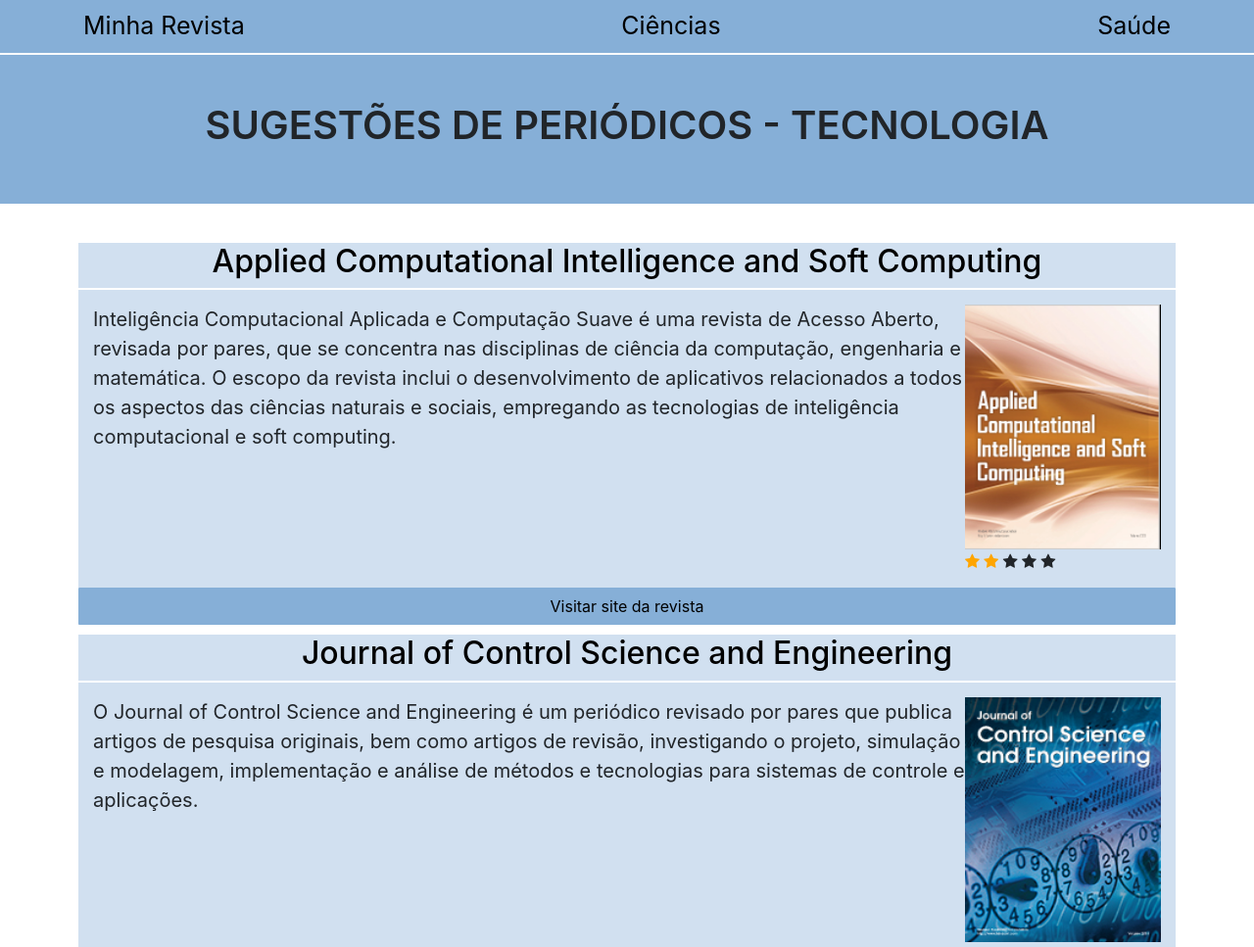
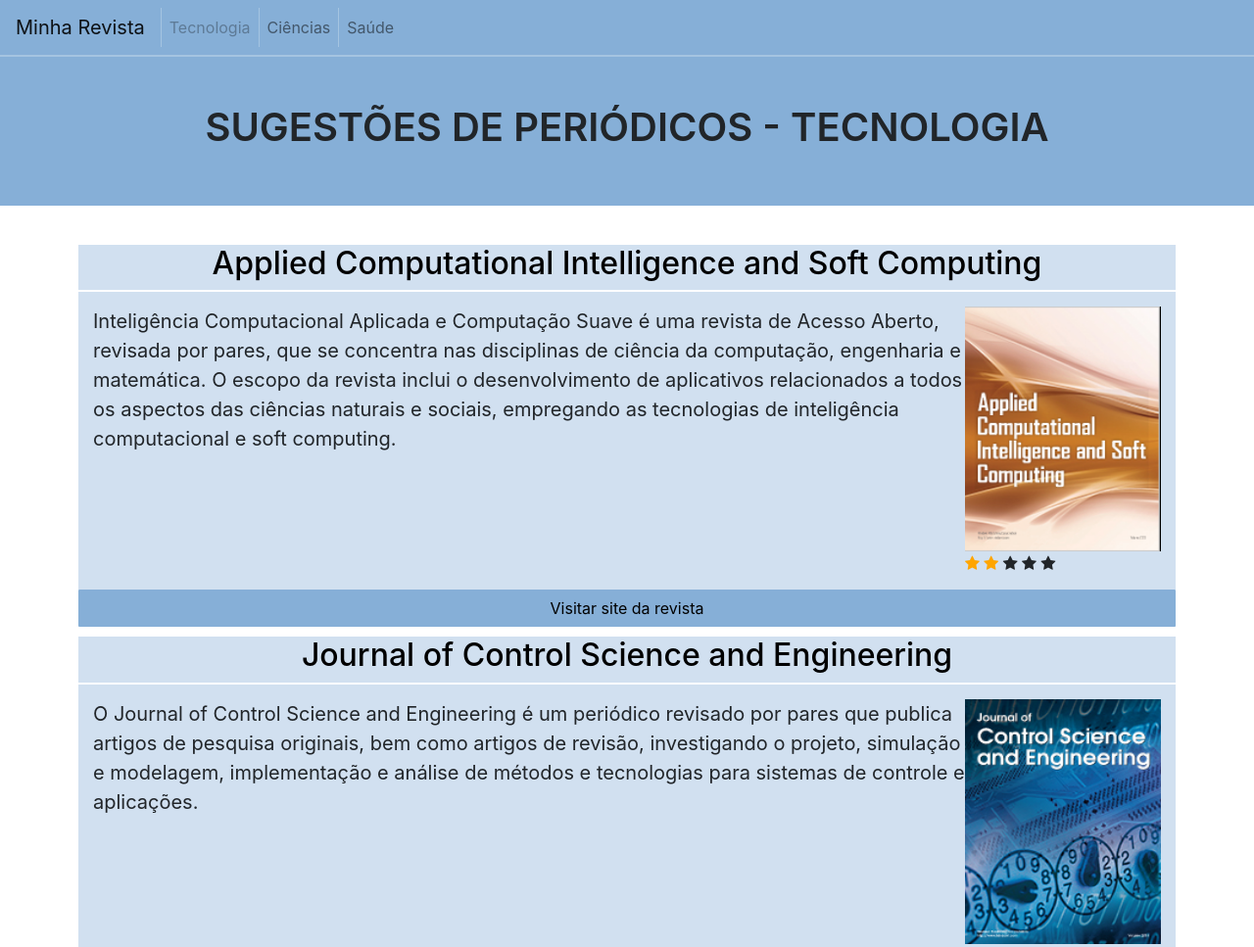
Before and after one commit to brunofcampos96/MinhaRevista, a website: page tecnologia.html in a window 1280 px wide. Shown: the top 967 px of the page at 98% size. Drawn offline with Linux system fonts and the light colour scheme.

Commit message:
Menu corrigido

```diff
--- a/css/index.css
+++ b/css/index.css
@@ -144,3 +144,24 @@ body{
 .checked {
     color: orange;
 }
+body{
+    padding: 0px;
+}
+a.nav-item.nav-link{
+    text-align: left;
+    border: #a5c4e1;
+    border-left-width: 1px;
+    border-left-style: solid;
+}
+a.nav-item.nav-link:hover{
+    background: #145b9e1f;
+}
+.navbar{
+    padding: .5rem 1rem;
+}
+.bg-blue{
+    background: #86afd7
+}
+.line.blue{
+    background: #a5c4e1;
+}
--- a/tecnologia.html
+++ b/tecnologia.html
@@ -15,14 +15,20 @@
   <link rel="stylesheet" href="https://cdnjs.cloudflare.com/ajax/libs/font-awesome/4.7.0/css/font-awesome.min.css">
 
 <body>
-  <nav id ="navCabecalho" class="navbar navbar-expand-lg fixed-top">
-    <div class="container">
-      <a class="cabecalho" href="index.html">Minha Revista</a>
-      <a class="cabecalho" href="ciencias.html">Ciências</a>
-      <a class="cabecalho" href="saude.html">Saúde</a>
-      <button class="navbar-toggler" type="button" data-toggle="collapse" data-target="#navbarResponsive" aria-controls="navbarResponsive" aria-expanded="false" aria-label="Toggle navigation"> <span class="navbar-toggler-icon"></span> </button>
+  <nav class="navbar sticky-top navbar-expand-lg navbar-light bg-blue">
+    <a class="navbar-brand" href="index.html">Minha Revista</a>
+    <button class="navbar-toggler" type="button" data-toggle="collapse" data-target="#navbarNavAltMarkup" aria-controls="navbarNavAltMarkup" aria-expanded="false" aria-label="Toggle navigation">
+      <span class="navbar-toggler-icon"></span>
+    </button>
+    <div class="collapse navbar-collapse" id="navbarNavAltMarkup">
+      <div class="navbar-nav">
+        <a class="nav-item nav-link disabled" href="tecnologia.html">Tecnologia</a>
+        <a class="nav-item nav-link" href="ciencias.html">Ciências</a>
+        <a class="nav-item nav-link" href="saude.html">Saúde</a>
+      </div>
     </div>
   </nav>
+  <a class="line blue"></a>
   <div class="py-5" style="background-color: #86afd7!important;">
     <h1 class="fonteh1">SUGESTÕES DE PERIÓDICOS - TECNOLOGIA</h1>
   </div>
@@ -164,7 +170,8 @@
       </div>
     </div>
   </div>
+  <script src="js/index.js"></script>
+  <script src="vendor/jquery/jquery.min.js"></script>
+  <script src="vendor/bootstrap/js/bootstrap.js"></script>
 </body>
-<script src="js/index.js"></script>
-
 </html>
```
Also changed, not shown: ciencias.html (+15 -8 lines), index.html (+3 -5 lines), saude.html (+15 -8 lines).
